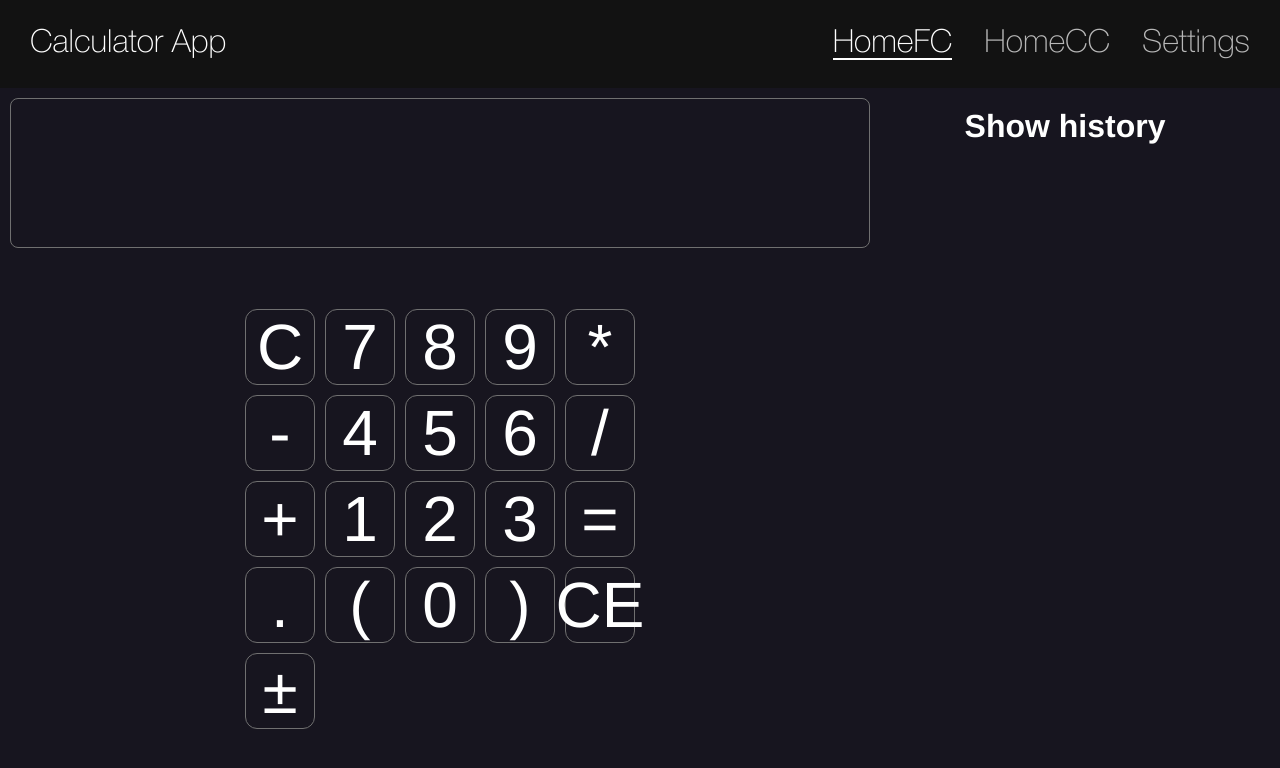
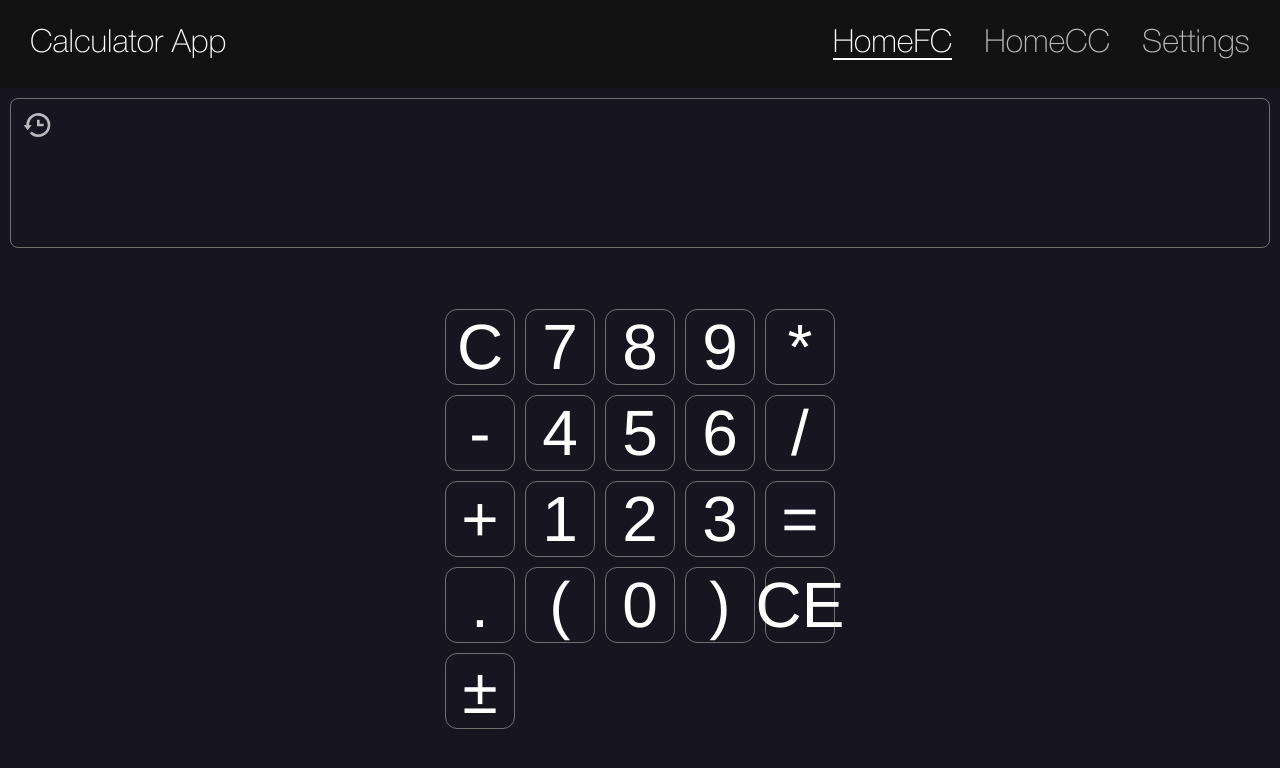
Before and after one commit to UladzislauPapliouka/calculator, a React (Create React App) app: page /#/func/home in a window 1280 px wide. Shown: the top 768 px of the page. Built offline with nearby package versions, Linux system fonts and the light colour scheme.

Commit message:
feat: implement button to close/open History

```diff
--- a/src/components/App/AppRealization/index.jsx
+++ b/src/components/App/AppRealization/index.jsx
@@ -14,10 +14,13 @@ import { SettingsCC, SettingsFC } from '@pages/Settings';
 import { clearHistory, enterSymbol } from '@store/reducers/calculatorSlice';
 
 const AppFC = () => {
-  const { displayValue, lastExpression } = useSelector((state) => ({
-    displayValue: state.calculator.expression,
-    lastExpression: state.calculator.lastExpression,
-  }));
+  const { displayValue, lastExpression, isHistoryOpen } = useSelector(
+    (state) => ({
+      displayValue: state.calculator.expression,
+      lastExpression: state.calculator.lastExpression,
+      isHistoryOpen: state.calculator.isHistoryOpen,
+    }),
+  );
   const dispatch = useDispatch();
   const handleEnterSymbol = useCallback((symbol) => {
     dispatch(enterSymbol({ symbol }));
@@ -37,6 +40,7 @@ const AppFC = () => {
           handleEnterSymbol={handleEnterSymbol}
           displayValue={displayValue}
           lastExpression={lastExpression}
+          isHistoryOpen={isHistoryOpen}
         />
       ),
     },
@@ -81,6 +85,7 @@ class ClassAppWithoutStore extends React.Component {
             handleEnterSymbol={this.handleEnterSymbol}
             displayValue={this.props.displayValue}
             lastExpression={this.props.lastExpression}
+            isHistoryOpen={this.props.isHistoryOpen}
           />
         ),
       },
@@ -105,6 +110,7 @@ const AppCC = connect(
   (state) => ({
     displayValue: state.calculator.expression,
     lastExpression: state.calculator.lastExpression,
+    isHistoryOpen: state.calculator.isHistoryOpen,
   }),
   (dispatch) => ({
     EnterSymbol(symbol) {
--- a/src/components/Display/index.jsx
+++ b/src/components/Display/index.jsx
@@ -1,14 +1,29 @@
 import React, { PureComponent } from 'react';
+import { BiHistory } from 'react-icons/bi';
+import { connect, useDispatch } from 'react-redux';
+import { toggleIsHistoryOpen } from '@store/reducers/calculatorSlice';
 import * as PropTypes from 'prop-types';
 
-import { DisplayWrapper, ExpressionSpan, LastExpressionSpan } from './styled';
+import {
+  DisplayWrapper,
+  ExpressionSpan,
+  LastExpressionSpan,
+  ToggleHistoryIcon,
+} from './styled';
 
-const DisplayFC = React.memo(({ expression, lastExpression }) => (
-  <DisplayWrapper data-cy="calculator-display">
-    <LastExpressionSpan>{lastExpression}</LastExpressionSpan>
-    <ExpressionSpan>{expression}</ExpressionSpan>
-  </DisplayWrapper>
-));
+const DisplayFC = React.memo(({ expression, lastExpression }) => {
+  const dispatch = useDispatch();
+  const toggleHistory = () => dispatch(toggleIsHistoryOpen());
+  return (
+    <DisplayWrapper data-cy="calculator-display">
+      <ToggleHistoryIcon onClick={toggleHistory}>
+        <BiHistory />
+      </ToggleHistoryIcon>
+      <LastExpressionSpan>{lastExpression}</LastExpressionSpan>
+      <ExpressionSpan>{expression}</ExpressionSpan>
+    </DisplayWrapper>
+  );
+});
 DisplayFC.defaultProps = {
   expression: '',
   lastExpression: '',
@@ -18,24 +33,34 @@ DisplayFC.propTypes = {
   lastExpression: PropTypes.string,
 };
 
-class DisplayCC extends PureComponent {
+class DisplayCCWithoutStore extends PureComponent {
   render() {
-    const { expression, lastExpression } = this.props;
+    const { expression, lastExpression, toggleHistory } = this.props;
     return (
       <DisplayWrapper data-cy="calculator-display">
+        <ToggleHistoryIcon onClick={toggleHistory}>
+          <BiHistory />
+        </ToggleHistoryIcon>
         <LastExpressionSpan>{lastExpression}</LastExpressionSpan>
         <ExpressionSpan>{expression}</ExpressionSpan>
       </DisplayWrapper>
     );
   }
 }
-DisplayCC.defaultProps = {
+DisplayCCWithoutStore.defaultProps = {
   expression: '',
   lastExpression: '',
 };
-DisplayCC.propTypes = {
+DisplayCCWithoutStore.propTypes = {
   expression: PropTypes.string,
   lastExpression: PropTypes.string,
 };
-
+const DisplayCC = connect(
+  () => {},
+  (dispatch) => ({
+    toggleHistory() {
+      dispatch(toggleIsHistoryOpen());
+    },
+  }),
+)(DisplayCCWithoutStore);
 export { DisplayCC, DisplayFC };
--- a/src/components/Display/styled.js
+++ b/src/components/Display/styled.js
@@ -1,18 +1,30 @@
-import styled from 'styled-components';
+import styled, { css } from 'styled-components';
 
+const spanMixin = css`
+  font-size: ${({ theme: { sizes } }) => sizes.fontSizes.xxxxl}px;
+  min-height: ${({ theme: { sizes } }) => sizes.fontSizes.xxxxl}px;
+  color: ${({ theme: { mainColor } }) => mainColor};
+  text-align: right;
+`;
 const ExpressionSpan = styled.span`
-  text-align: right;
-  font-size: ${({ theme: { sizes } }) => sizes.fontSizes.xxxxl}px;
-  color: ${({ theme: { mainColor } }) => mainColor};
+  display: inline-block;
+  ${spanMixin}
 `;
 const LastExpressionSpan = styled.span`
-  text-align: right;
-  font-size: ${({ theme: { sizes } }) => sizes.fontSizes.xxxl}px;
+  opacity: ${({ theme: { opacity } }) => opacity['70']};
+  ${spanMixin}
+`;
+const ToggleHistoryIcon = styled.div`
+  position: absolute;
+  top: ${({ theme: { sizes } }) => sizes.paddingSizes.xs}px;
+  left: ${({ theme: { sizes } }) => sizes.paddingSizes.xs}px;
+  font-size: ${({ theme: { sizes } }) => sizes.fontSizes.xl}px;
+  opacity: ${({ theme: { opacity } }) => opacity['70']};
   color: ${({ theme: { mainColor } }) => mainColor};
-  opacity: ${({ theme: { opacity } }) => opacity['70']};
 `;
 const DisplayWrapper = styled.div`
   display: inline-flex;
+  position: relative;
   align-items: flex-end;
   box-sizing: border-box;
   flex-direction: column;
@@ -33,4 +45,9 @@ const DisplayWrapper = styled.div`
   }
 `;
 
-export { DisplayWrapper, ExpressionSpan, LastExpressionSpan };
+export {
+  DisplayWrapper,
+  ExpressionSpan,
+  LastExpressionSpan,
+  ToggleHistoryIcon,
+};
--- a/src/components/History/index.jsx
+++ b/src/components/History/index.jsx
@@ -6,12 +6,9 @@ import * as PropTypes from 'prop-types';
 import { HistoryOperation, HistoryWrapper, Title } from './styled';
 
 const HistoryFC = () => {
-  const { isOpen, history } = useSelector(({ calculator }) => ({
-    isOpen: calculator.isHistoryOpen,
+  const { history } = useSelector(({ calculator }) => ({
     history: calculator.history,
   }));
-  const dispatch = useDispatch();
-  const toggleHistory = () => dispatch(toggleIsHistoryOpen());
   const historyList = useMemo(
     () =>
       history.length ? (
@@ -27,17 +24,15 @@ const HistoryFC = () => {
   );
   return (
     <HistoryWrapper>
-      <Title onClick={toggleHistory}>
-        {isOpen ? 'Hide history' : 'Show history'}
-      </Title>
-      {isOpen && historyList}
+      <Title>History</Title>
+      {historyList}
     </HistoryWrapper>
   );
 };
 
 class ClassHistoryWithoutStore extends PureComponent {
   render() {
-    const { history, isOpen, toggleIsOpen } = this.props;
+    const { history } = this.props;
     const historyList = history.length ? (
       history.map((historyExpression) => (
         <HistoryOperation key={historyExpression}>
@@ -49,31 +44,19 @@ class ClassHistoryWithoutStore extends PureComponent {
     );
     return (
       <HistoryWrapper>
-        <Title onClick={toggleIsOpen}>
-          {isOpen ? 'Hide history' : 'Show history'}
-        </Title>
-        {isOpen && historyList}
+        <Title>History</Title>
+        {historyList}
       </HistoryWrapper>
     );
   }
 }
 ClassHistoryWithoutStore.defaultProps = {
   history: [],
-  isOpen: false,
-  toggleIsOpen: () => {},
 };
 ClassHistoryWithoutStore.propTypes = {
   history: PropTypes.arrayOf(PropTypes.string),
-  isOpen: PropTypes.bool,
-  toggleIsOpen: PropTypes.func,
 };
-const HistoryCC = connect(
-  ({ calculator }) => ({
-    history: calculator.history,
-    isOpen: calculator.isHistoryOpen,
-  }),
-  (dispatch) => ({
-    toggleIsOpen: () => dispatch(toggleIsHistoryOpen()),
-  }),
-)(ClassHistoryWithoutStore);
+const HistoryCC = connect(({ calculator }) => ({
+  history: calculator.history,
+}))(ClassHistoryWithoutStore);
 export { HistoryCC, HistoryFC };
--- a/src/pages/Calculator/index.jsx
+++ b/src/pages/Calculator/index.jsx
@@ -6,11 +6,16 @@ import * as PropTypes from 'prop-types';
 
 import CalculatorWrapper from './styled';
 
-const CalculatorFC = ({ displayValue, handleEnterSymbol, lastExpression }) => (
-  <CalculatorWrapper>
+const CalculatorFC = ({
+  displayValue,
+  handleEnterSymbol,
+  lastExpression,
+  isHistoryOpen,
+}) => (
+  <CalculatorWrapper isHistoryOpen={isHistoryOpen}>
     <DisplayFC expression={displayValue} lastExpression={lastExpression} />
     <KeypadFC handleEnterSymbol={handleEnterSymbol} />
-    <HistoryFC />
+    {isHistoryOpen && <HistoryFC />}
   </CalculatorWrapper>
 );
 CalculatorFC.defaultProps = {
@@ -26,12 +31,13 @@ CalculatorFC.propTypes = {
 
 class CalculatorCC extends PureComponent {
   render() {
-    const { displayValue, handleEnterSymbol, lastExpression } = this.props;
+    const { displayValue, handleEnterSymbol, lastExpression, isHistoryOpen } =
+      this.props;
     return (
-      <CalculatorWrapper>
+      <CalculatorWrapper isHistoryOpen={isHistoryOpen}>
         <DisplayCC expression={displayValue} lastExpression={lastExpression} />
         <KeypadCC handleEnterSymbol={handleEnterSymbol} />
-        <HistoryCC />
+        {isHistoryOpen && <HistoryCC />}
       </CalculatorWrapper>
     );
   }
--- a/src/pages/Calculator/styled.js
+++ b/src/pages/Calculator/styled.js
@@ -1,21 +1,33 @@
-import styled from 'styled-components';
+import styled, { css } from 'styled-components';
 
 const CalculatorWrapper = styled.div`
   position: relative;
   display: grid;
-  grid-template-rows: ${({ theme: { sizes } }) => sizes.rowSizes.md}px 1fr;
-  grid-template-columns: 1fr ${({ theme: { sizes } }) => sizes.columnSizes.md}px;
-  grid-template-areas:
-    'disp  his'
-    'keyp  his';
+  ${({ theme: { sizes }, isHistoryOpen }) =>
+    !isHistoryOpen
+      ? css`
+          grid-template-rows: ${sizes.rowSizes.md}px 1fr;
+          grid-template-columns: 1fr;
+          grid-template-areas:
+            'disp '
+            'keyp ';
+        `
+      : css`
+          grid-template-rows: ${sizes.rowSizes.md}px 1fr;
+          grid-template-columns: 1fr ${sizes.columnSizes.md}px;
+          grid-template-areas:
+            'disp  his'
+            'keyp  his';
+        `}
   height: 89vh;
   box-sizing: border-box;
   padding: ${({ theme: { sizes } }) => sizes.paddingSizes.xs}px;
   overflow: hidden;
   background-color: ${({ theme: { mainBackground } }) => mainBackground};
+
   @media screen and (max-width: ${({ theme: { sizes } }) =>
       sizes.displayBreakpoints.lg}px) {
-    grid-template-rows: auto;
+    grid-template-rows: ${({ theme: { sizes } }) => sizes.rowSizes.md}px 1fr 1fr;
     grid-template-columns: 100%;
     grid-template-areas:
       'disp'
```
